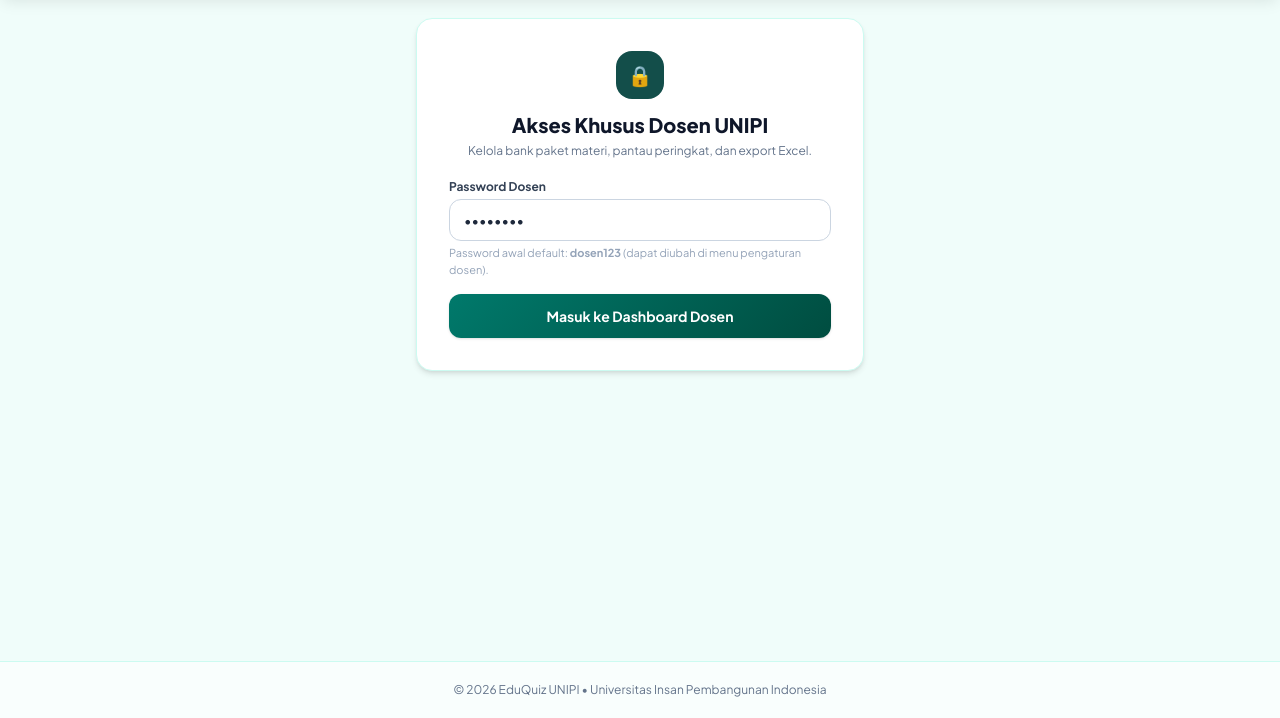
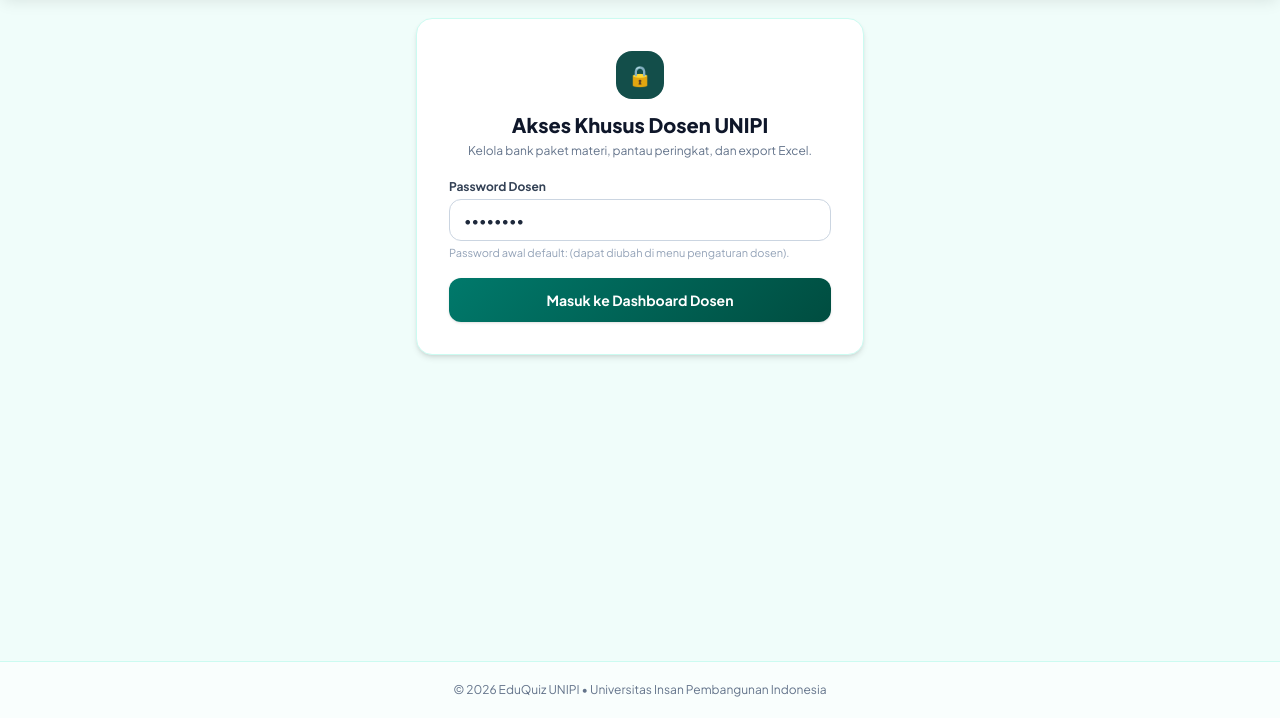
Before and after one commit to andirkemnaker-glitch/kuis, a plain HTML site: page index.html in a window 1280 px wide. Both pictures are taken after a click on the button "Dosen". Shown: the part 82-800 px from the top of the page. Drawn offline with nearby package versions, Linux system fonts and the light colour scheme.

Commit message:
index.html

```diff
--- a/index.html
+++ b/index.html
@@ -201,7 +201,7 @@
           <div>
             <label class="block text-xs font-bold text-slate-700 mb-1">Password Dosen</label>
             <input type="password" id="dosen-pass-input" required value="dosen123" placeholder="Default: dosen123" class="w-full px-3.5 py-2.5 rounded-xl border border-slate-300 text-sm focus:outline-none focus:border-teal-600" />
-            <p class="text-[11px] text-slate-400 mt-1">Password awal default: <b>dosen123</b> (dapat diubah di menu pengaturan dosen).</p>
+            <p class="text-[11px] text-slate-400 mt-1">Password awal default: <b></b> (dapat diubah di menu pengaturan dosen).</p>
           </div>
           <button type="submit" class="w-full py-3 rounded-xl unipi-gradient text-white font-bold text-sm shadow hover:opacity-95 transition">
             Masuk ke Dashboard Dosen
```
